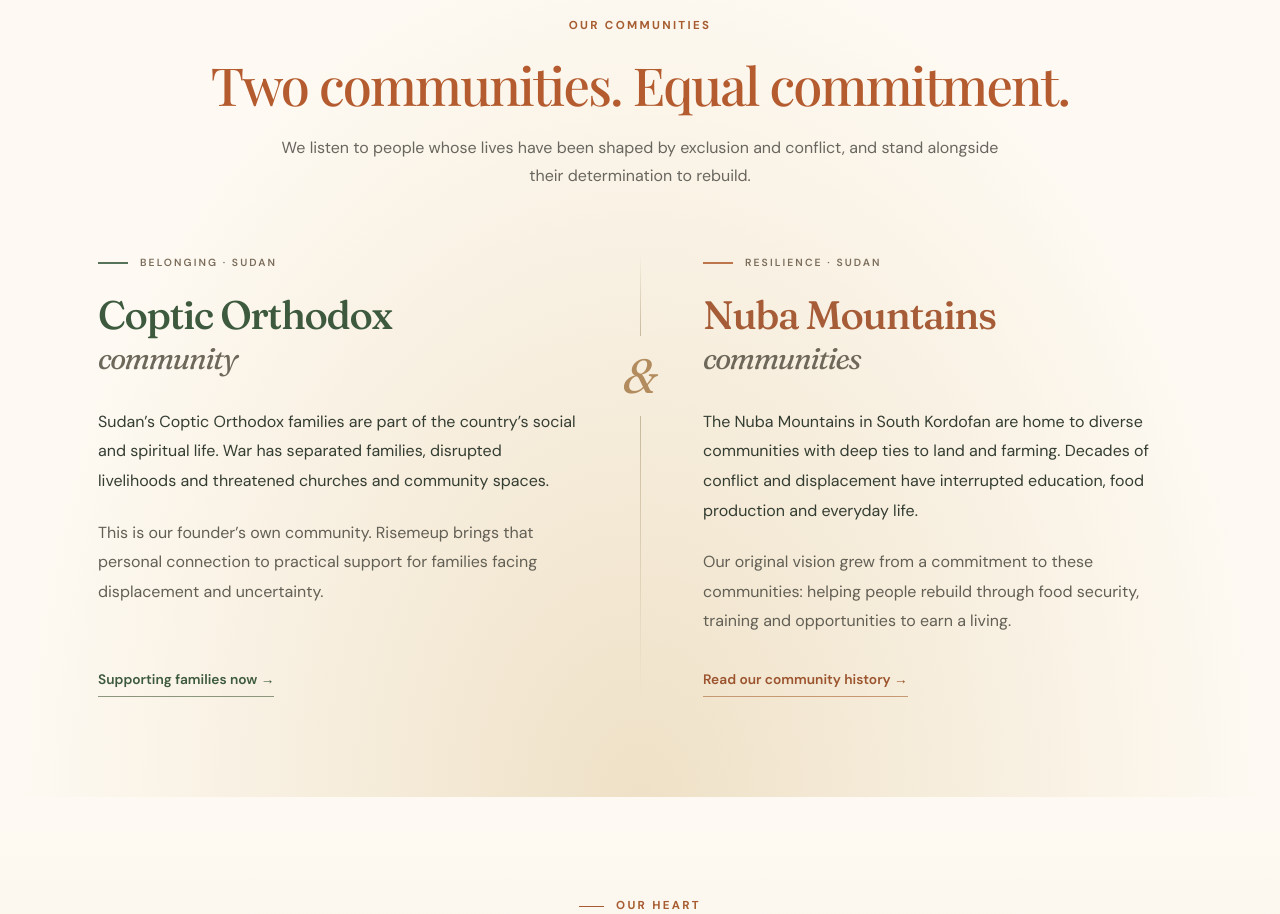
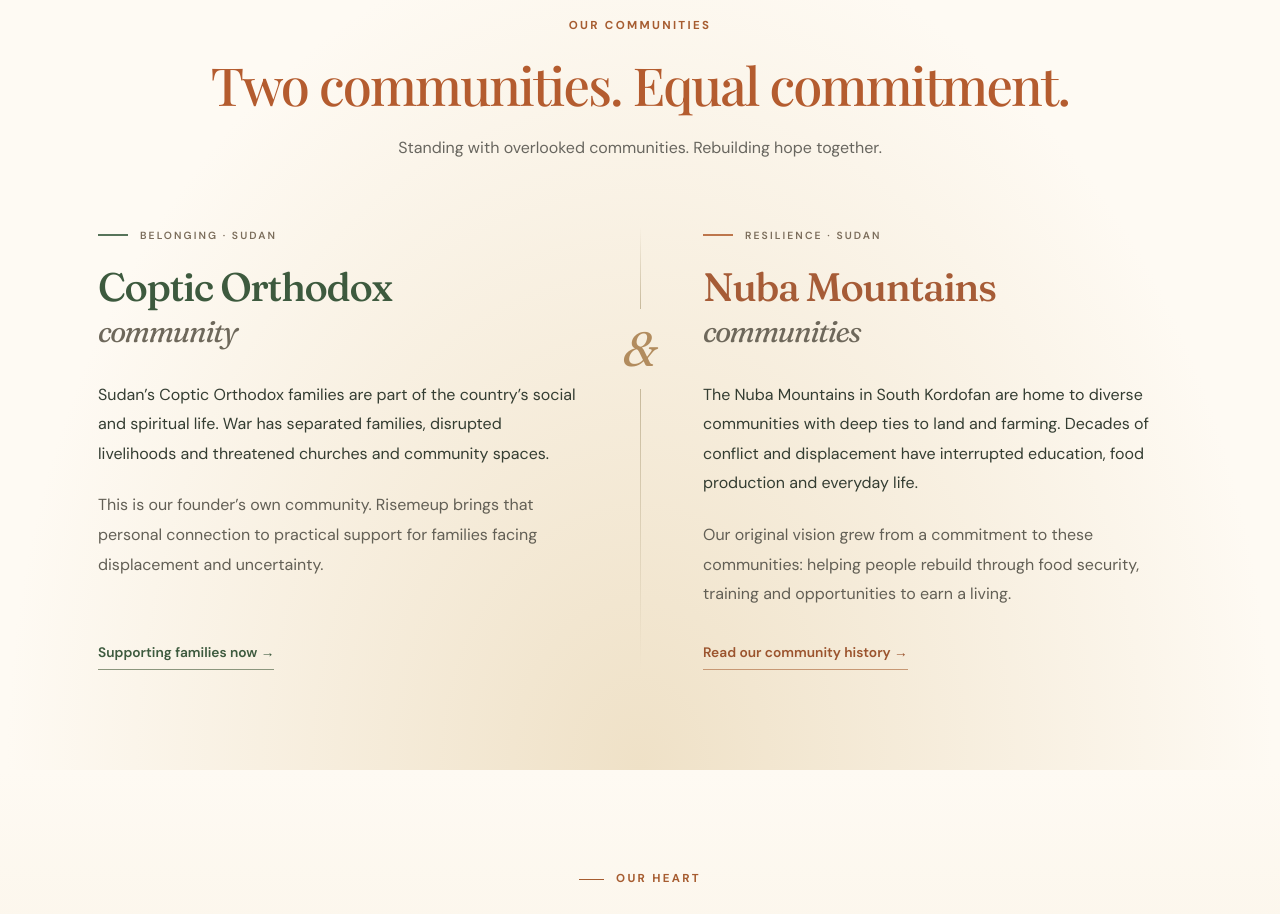
Before and after one commit to Hero988/RiseMeUp, a React (Vite) app: page / in a window 1280 px wide. Shown: the part 2140-3054 px from the top of the page. Built offline with nearby package versions, Linux system fonts and the light colour scheme; a web font is replaced by a local one.

Commit message:
Shorten community introduction to approved statement

```diff
--- a/src/App.tsx
+++ b/src/App.tsx
@@ -178,9 +178,7 @@ export default function App() {
                 </h2>
               </div>
               <p>
-                We listen to people whose lives have been shaped by exclusion
-                and conflict, and stand alongside their determination to
-                rebuild.
+                Standing with overlooked communities. Rebuilding hope together.
               </p>
             </div>
             <div className="community-stories">
```
